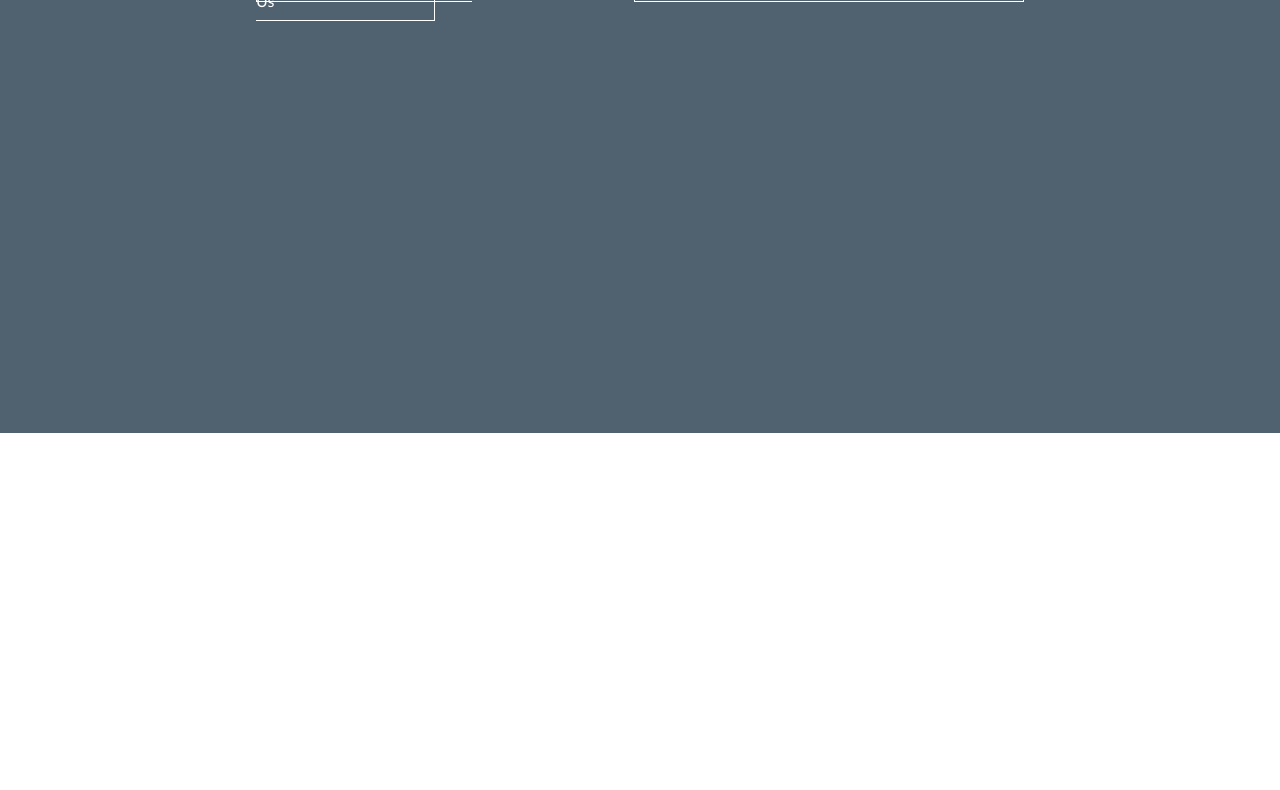
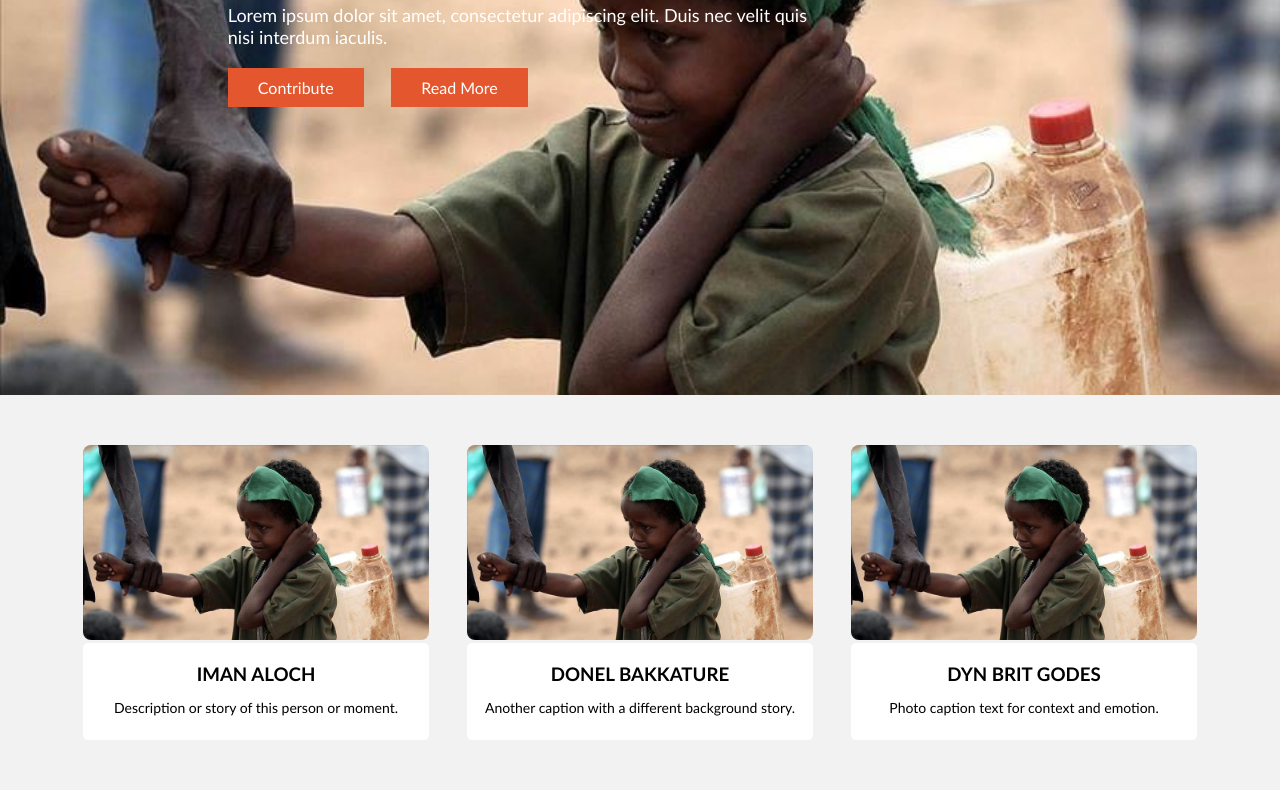
Before and after one commit to Arsen645/firstYearFinalWeb_Sudan, a plain HTML site: page index.html in a window 1280 px wide. Shown: the part 303-1093 px from the top of the page. Before the commit the page ends 800 px from the top, so only its background shows below. Drawn offline with Linux system fonts and the light colour scheme.

Commit message:
main page layot

```diff
--- a/index.html
+++ b/index.html
@@ -9,6 +9,8 @@
         padding: 0;
         font-family: 'Trebuchet MS', 'Lucida Sans Unicode', 'Lucida Grande', 'Lucida Sans', Arial, sans-serif;
         font-size: 16px;
+        background-color: #f2f2f2;
+
       }
       a {
         text-decoration: none;
@@ -24,6 +26,7 @@
         height: 40em;
         background-color:rgb(80, 97, 112);
         color: white;
+        margin-top: 100vh;
 
       }
       footer .footerMain {
@@ -57,11 +60,142 @@
         color: #926c02;
       }
 
+/**8888*/
 
+      .hero {
+      position: relative;
+      background-image: url('images/spot.jpg');
+      background-size: cover;
+      background-position:center;
+      color: white;
+      height: 500px;
+      /* display: flex;
+      flex-direction: column;
+      justify-content: center; */
+      padding: 4%;
+    }
+    .hero .text {
+      margin: 7% 15% 0;
+    }
+    .hero h1 {
+      font-size: 48px;
+      margin: 0;
+    }
+
+    .hero p {
+      font-size: 18px;
+      max-width: 600px;
+      margin: 20px 0;
+    }
+
+    .hero .buttons {
+      margin-top: 20px;
+      display: flex;
+      justify-content: space-between;
+      width: 300px;
+    }
+
+    .hero .buttons div {
+      background-color: #e4572e;
+      color: white;
+
+      padding: 10px 30px 10px 30px;
+
+    }
+
+    .gallery {
+      display: flex;
+      justify-content: space-around;
+      margin-top: 50px;
+    }
+
+    .gallery > div {
+      flex: 1;
+      max-width: 30%;
+      min-width: 20%;
+    }
+
+
+
+    .gallery img {
+      width: 100%;
+      height: auto;
+      border-radius: 8px;
+    }
+
+    .caption {
+      padding: 10px;
+      background-color: white;
+      border-radius: 5px;
+      text-align: center;
+    }
+
+    .caption h3 {
+      margin-top: 10px;
+      margin-bottom: 5px;
+    }
+
+    .caption p {
+      font-size: 14px;
+    }
+    main {
+      width: 90%;
+      margin: 0px auto;/* I did it myself. 0px - top margin, auto - left and right, no bottom margin*/
+    }
+      @media screen and (max-width: 540px){
+        .gallery {
+      display: flex;
+      flex-direction: column;
+      margin-top: 50px;
+    }
+
+    .gallery > div {
+      flex: 1;
+      min-width: 90%;
+      max-width: 90%;
+      margin-left: auto;
+      margin-right: auto;
+    }
+      }
     </style>
   </head>
   <body>
     <nav>gergrg</nav>
+    <div class="hero">
+      <div class = "text">
+      <h1>SUDAN</h1>
+      <p>Lorem ipsum dolor sit amet, consectetur adipiscing elit. Duis nec velit quis nisi interdum iaculis.</p>
+      <div class="buttons">
+        <div>Contribute</div>
+        <div>Read More</div>
+      </div>
+    </div>
+    </div>
+  <main>
+    <div class="gallery">
+      <div>
+        <img src="images/spot.jpg" alt="Photo 1">
+        <div class="caption">
+          <h3>IMAN ALOCH</h3>
+          <p>Description or story of this person or moment.</p>
+        </div>
+      </div>
+      <div>
+        <img src="images/spot.jpg" alt="Photo 2">
+        <div class="caption">
+          <h3>DONEL BAKKATURE</h3>
+          <p>Another caption with a different background story.</p>
+        </div>
+      </div>
+      <div>
+        <img src="images/spot.jpg" alt="Photo 3">
+        <div class="caption">
+          <h3>DYN BRIT GODES</h3>
+          <p>Photo caption text for context and emotion.</p>
+        </div>
+      </div>
+    </div>
+  </main>
 
 
 
```
Also changed, not shown: qwe.html (added, +133 -0 lines), images/spot.jpg (added), 1 other file.
